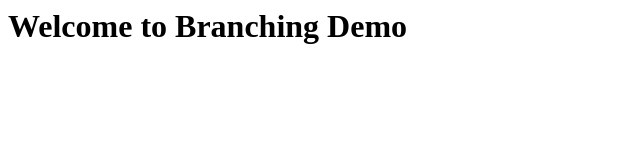
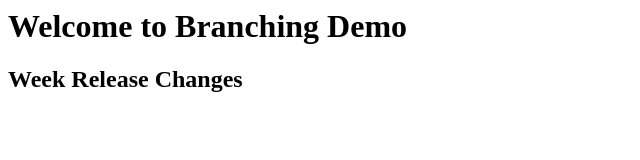
Before and after one commit to kushalvam/DemoN-D, a plain HTML site: page index.html in a window 1280 px wide. Shown: the whole page, without its empty margins (0-640 px from the left). Drawn offline with Linux system fonts and the light colour scheme.

Commit message:
Added New changes to dev

```diff
--- a/index.html
+++ b/index.html
@@ -1,6 +1,8 @@
 <html>
 <body>
 <h1> Welcome to Branching Demo<h1>
+<h2> Week Release Changes<h2>
+
 </body>
 
 </html>
```
